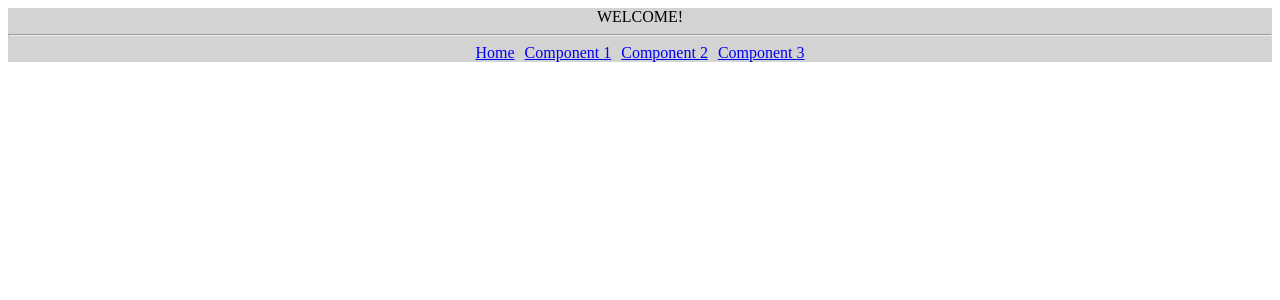
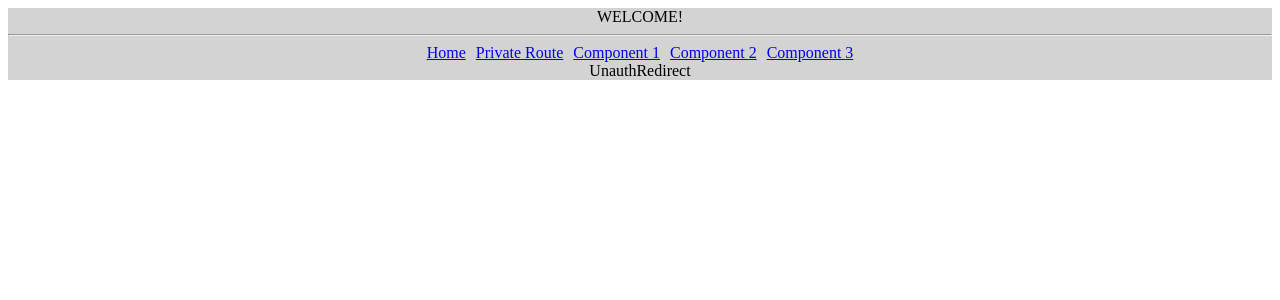
Before and after one commit to mahammasood1/ReactUdemy, a React (Create React App) app in the folder react-tutorial/: page /redirect in a window 1280 px wide. Shown: the top 300 px of the page. Built offline with nearby package versions, Linux system fonts and the light colour scheme; what auth0-js would draw is missing.

Commit message:
protected routes setup

```diff
--- a/react-tutorial/src/containers/header.js
+++ b/react-tutorial/src/containers/header.js
@@ -20,6 +20,9 @@
                 <Link to='/' style={{ padding: '5px' }}>
                     Home
                 </Link>
+                <Link to='/privateroute' style={{ padding: '5px' }}>
+                    Private Route
+                </Link>
                 {this.state.nums.map(num =>
                     <Link key={num.id} to={{pathname: '/component/' + num.id}} style={{ padding: '5px' }}>
                         Component {num.id}
--- /dev/null
+++ b/react-tutorial/src/functional/protectedroutes.js
@@ -0,0 +1,9 @@
+import React from 'react'
+
+const ProtectedRoute = props => (
+    <div>
+        Protected Route
+    </div>
+);
+
+export default ProtectedRoute;
--- /dev/null
+++ b/react-tutorial/src/functional/unauthredirect.js
@@ -0,0 +1,9 @@
+import React from 'react'
+
+const UnauthRedirect = props => (
+    <div>
+        UnauthRedirect
+    </div>
+);
+
+export default UnauthRedirect;
--- a/react-tutorial/src/routes.js
+++ b/react-tutorial/src/routes.js
@@ -4,13 +4,15 @@
 import Component2 from './functional/component2';
 import Component3 from './functional/component3';
 import Callback from './functional/callback';
+import ProtectedRoute from './functional/protectedroutes';
+import UnauthRedirect from './functional/unauthredirect';
 
 import Container1 from './containers/container1';
 import Container2 from './containers/container2';
 import Header from './containers/header';
 import history from './utils/history';
 
-import {Router, Route, Switch} from 'react-router';
+import {Router, Route, Switch, Redirect} from 'react-router';
 import Auth from './utils/auth';
 import AuthCheck from './utils/authcheck';
 
@@ -22,6 +24,15 @@
     }
 }
 
+const PrivateRoute = ({component: Component, auth}) => (
+    <Route render={props=> auth.isAuthenticated() === true
+    ? <Component auth={auth} {...props} />
+    : <Redirect to={{pathname:'/redirect'}} />
+    }
+    />
+)
+
+
 class Routes extends Component {
     render() {
         return (
@@ -32,8 +43,12 @@
                         <Switch>
                             <Route exact path="/" render={() => <Container2 auth={auth} />} />
                             <Route path="/authcheck" render={() => <AuthCheck auth={auth} />} />
+                            <Route path="/redirect" component={UnauthRedirect} />
+
                             <Route path="/callback" render={(props) => {handleAuthentication(props); return <Callback />}}/>
                             <Route path="/component/:id" render={(props) => <Component1 {...props} />} />
+
+                            <PrivateRoute path="/privateroute" auth={auth} component={ProtectedRoute}/>
                         </Switch>
                     </div>
                 </Router>
--- a/react-tutorial/src/utils/auth.js
+++ b/react-tutorial/src/utils/auth.js
@@ -25,7 +25,7 @@
             if(authResult) {
                 localStorage.setItem('access_token', authResult.accessToken)
                 localStorage.setItem('id_token', authResult.idToken)
-                console.log('hi')
+                console.log(localStorage.getItem('access_token'))
 
                 let expiresAt = JSON.stringify((authResult.expiresIn * 1000 + new Date().getTime()));
                 localStorage.setItem('expiresAt', expiresAt)
@@ -44,6 +44,6 @@
 
     isAuthenticated = () => {
         let expiresAt = JSON.parse(localStorage.getItem('expiresAt'));
-        return new Date.getTime() < expiresAt
+        return new Date().getTime() < expiresAt
     }
 }
```
